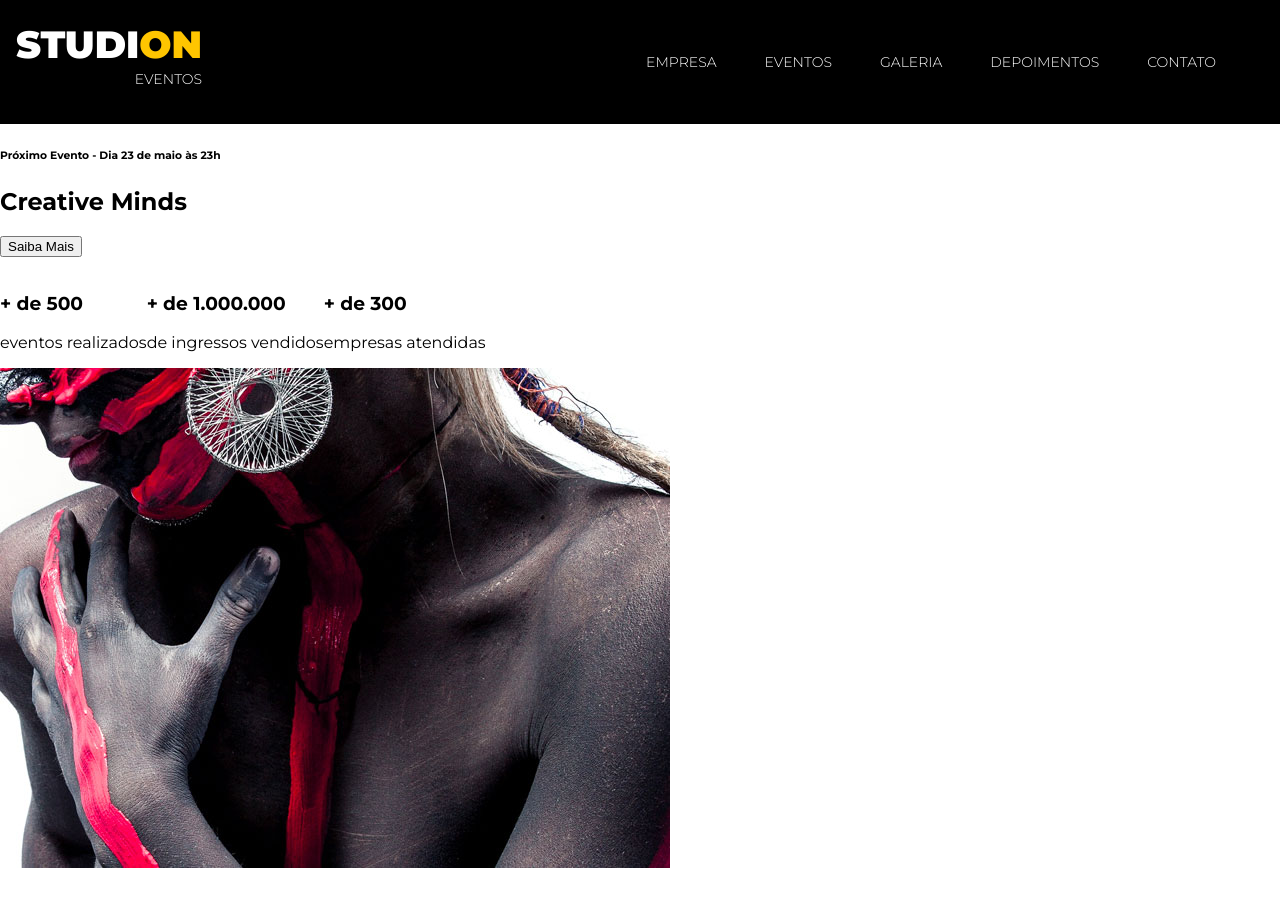
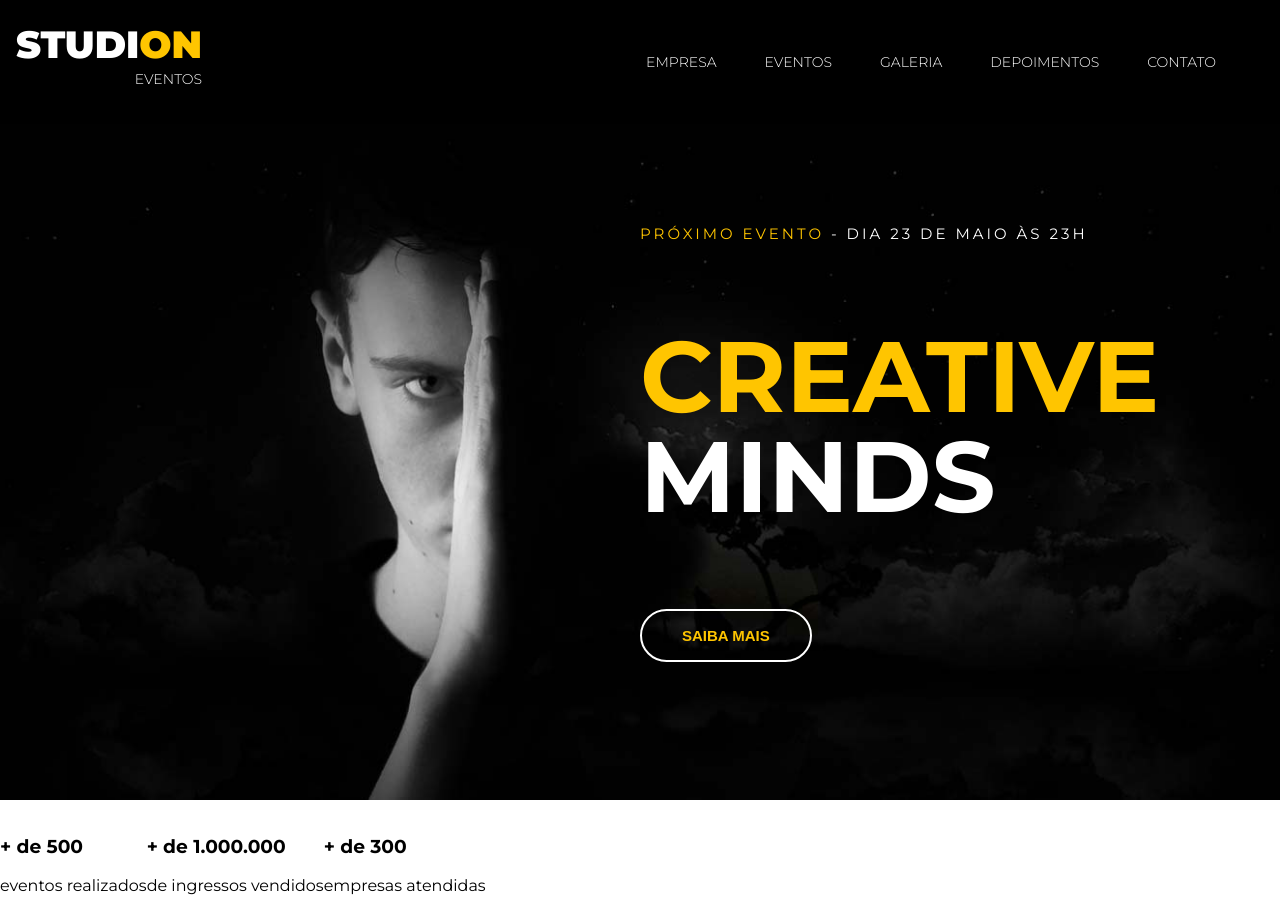
Before and after one commit to SetropLeo/StudionEvent, a website: page src/index.html in a window 1280 px wide. Shown: the top 898 px of the page. Drawn offline with Linux system fonts and the light colour scheme.

Commit message:
feat(header): implemented header styles

```diff
--- a/src/index.html
+++ b/src/index.html
@@ -11,7 +11,7 @@
 <body> <!-- corpo do site-->
     <nav class="navbar"> <!--seção de uma página que aponta para outras páginas -->
         <h1 class="logo-studion">
-            Studi<span class="copy-primary">on</span>
+            Studi<span class="copy--primary">on</span>
             <span class="logo-studion_subtitle">Eventos</span>
         </h1>
         <ul class="navbar__links"> <!--lista de itens -->
@@ -46,9 +46,16 @@
     <header> <!-- Agregador de conteúdo do cabeçalho de um documento ou de uma seção.-->
         <div id="slider">
             <div class="slide">
-                <h6><span>Próximo Evento</span> - Dia 23 de maio às 23h</h6> <!-- span é um generico em linha para conteúdo fraseado; agrupa elementos p estilizar-->
-                <h2><span>Creative</span> Minds</h2>
-                <button>Saiba Mais</button>
+                <img
+                class="slide__background-image"
+                src="./images/banner.jpg"
+                alt="Studion Banner"
+                />
+                <div class="slide__copy">
+                    <h6 style="margin:0";><span class="copy--primary">Próximo Evento</span> - Dia 23 de maio às 23h</h6> <!-- span é um generico em linha para conteúdo fraseado; agrupa elementos p estilizar-->
+                    <h2><span class="copy--primary">Creative</span> Minds</h2>
+                    <button class="btn btn--slide">Saiba Mais</button>
+                </div>
             <div>
         </div>
     </header>
--- a/src/style.css
+++ b/src/style.css
@@ -1,76 +1,140 @@
-@import url('https://fonts.googleapis.com/css2?family=Montserrat:wght@300;400;700;900&display=swap');
+@import url("https://fonts.googleapis.com/css2?family=Montserrat:wght@300;400;700;900&display=swap");
 
-*{
+* {
   box-sizing: border-box;
 }
 
-
 :root {
-    --color-primary:#ffc500; /* Uma variável para cor primária*/
-    font-family: 'Montserrat', sans-serif;
+  font-family: "Montserrat", sans-serif;
   font-size: 16px;
+  --color-primary: #ffc500; /* Uma variável para cor primária*/
+  --default-padding: 1rem;
 }
 
-body{
-    margin:0; /*Retira a margem*/
-    padding-top:7.75rem;
+body {
+  margin: 0; /*Retira a margem*/
+  padding-top: 7.75rem;
 }
 
-ul{
-    display:flex; /*Disposição lado-a-lado*/
-    list-style:none; /*Retira as bolinhas da lista*/
-    padding-left:0; /*Retira da lista a margem da esquerda*/
+ul {
+  display: flex; /*Disposição lado-a-lado*/
+  list-style: none; /*Retira as bolinhas da lista*/
+  padding-left: 0; /*Retira da lista a margem da esquerda*/
 }
 
 .navbar {
   position: fixed; /*Fixou a barra de navegação*/
-    display:grid; /*grid layout enables an author to align elements into columns and rows*/
+  z-index: 1;
+  display: grid; /*grid layout enables an author to align elements into columns and rows*/
   grid-template-columns: 1fr 9fr;
   align-items: center;
-    top:0;   /*Retira a margem que ficou da barra de navegação*/
-    left:0;
+  top: 0; /*Retira a margem que ficou da barra de navegação*/
+  left: 0;
 
   width: 100vw; /*Faz a barra de navegação ficar inteira*/
-    height:7.75rem;
+  height: 7.75rem;
   padding: 0 1rem; /*Afasta os elementos da lista da barra de navegação*/
 
   background-color: #000; /*Cor do fundo*/
-    color:  #fff /*Cor da letra*/
+  color: #fff; /*Cor da letra*/
 }
 
-.navbar__links{
+.navbar__links {
   justify-self: end; /*Justifica os elementos da barra de navegação à direita*/
 }
 
-.navbar__links li{
+.navbar__links li {
   font-size: 0.875rem;
   margin-right: 3rem; /*Margem entre as palavras da barra*/
   text-transform: uppercase;
 }
 
-.navbar__links a{
-    font-weight:300;
+.navbar__links a {
+  font-weight: 300;
   color: #fff; /*Cor dos elementos da barra*/
   text-decoration: none; /*Retira o efeito dos elementos da barra*/
 }
 
-.navbar__links a:hover{
-    color: var(--color-primary); /*Utilizou da variável para aplicar a cor primária na navbar*/
+.navbar__links a:hover {
+  color: var(
+    --color-primary
+  ); /*Utilizou da variável para aplicar a cor primária na navbar*/
 }
 
-.logo-studion{
-    font-size:2.375rem;
+.logo-studion {
+  font-size: 2.375rem;
   font-weight: 900; /*Deixa o texto STUDION mais pesado*/
-    line-height:1ch;
+  line-height: 1ch;
   text-transform: uppercase; /*Texto em maiúscula*/
-    text-align:right;
+  text-align: right;
 }
 
-.logo-studion_subtitle{
+.logo-studion_subtitle {
   font-size: 0.875rem;
   font-weight: 300;
 }
 
-.copy-primary{
-    color:var(--color-primary)
+.copy--primary {
+  color: var(--color-primary);
 }
+
+#slider {
+    background-color: #000;
+    color: #fff;
+}
+
+.slide {
+    position: relative;
+    height: calc(100vh - 7.75rem);
+}
+
+.slide__background-image {
+    width: 100%;
+    height: 100%;
+    object-fit: cover;
+    object-position: center;
+}
+
+.slide__copy {
+    position: absolute;
+    top: 6.25rem;;
+    left: 50vw;
+}
+
+.slide__copy h6 {
+    font-size: .9375rem;
+    font-weight: 400;
+    text-transform: uppercase;
+    letter-spacing: .1875rem;
+}
+
+.slide__copy h2 {
+    font-size: 6.25rem;
+    text-transform: uppercase;
+    line-height: 6.25rem;
+}
+
+.slide__copy h2 span {
+    display: block;
+}
+
+.btn {
+    cursor:pointer;
+    padding: 1rem 2.5rem;
+    border: .125rem solid #fff;
+    border-radius: 5rem;
+    color: var(--color-primary);
+    background: unset;
+    font-size: .9375rem;
+    font-weight: 700;
+    text-transform: uppercase;
+    transition: 0.3s all ease;
+}
+
+.btn:hover,
+.btn:active,
+.btn:focus{
+    border-color: var(--color-primary);
+    background-color: var(--color-primary);
+    color: #fff;
+}
```
Lines whose indentation alone changed are shown as unchanged.
